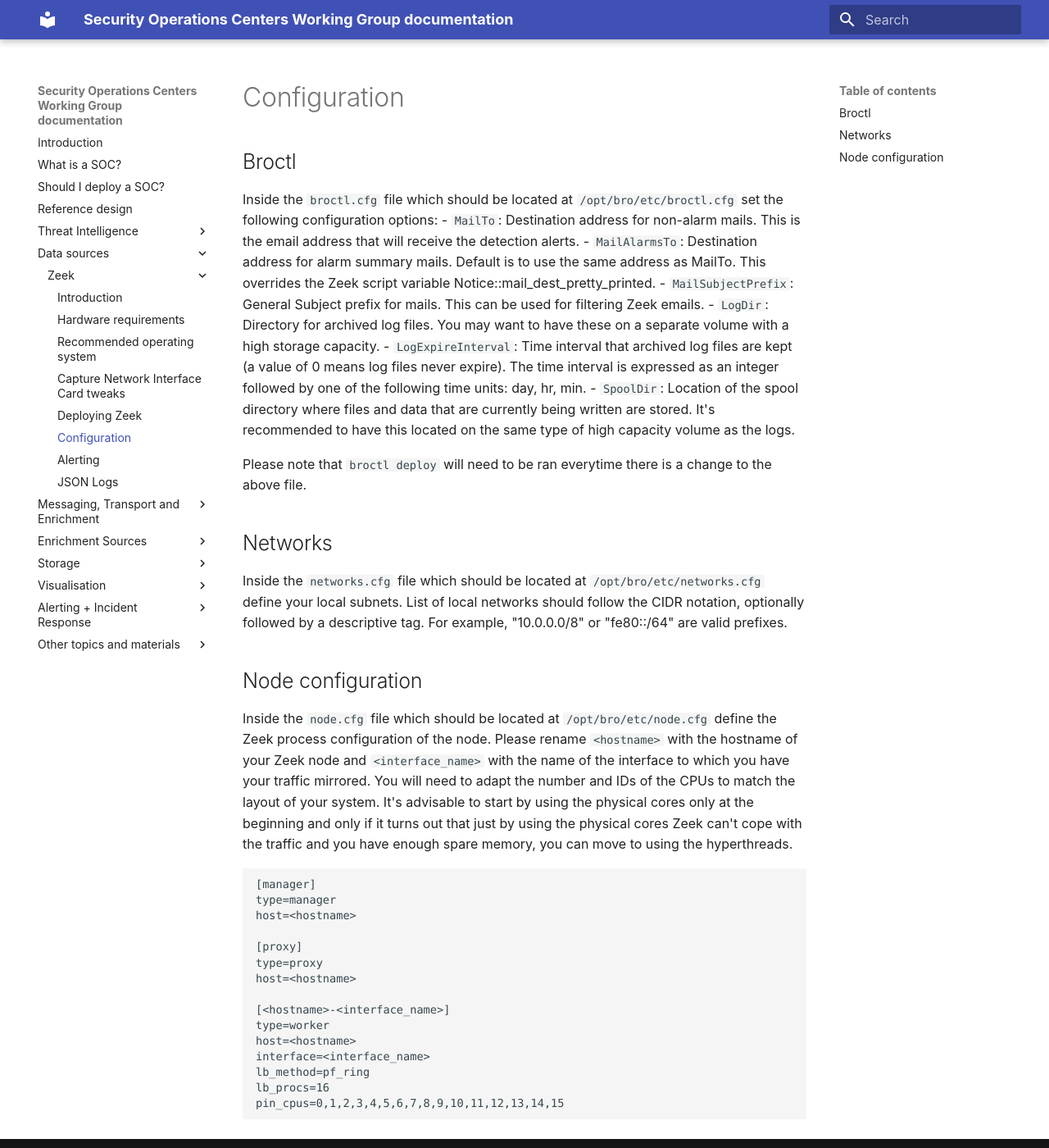
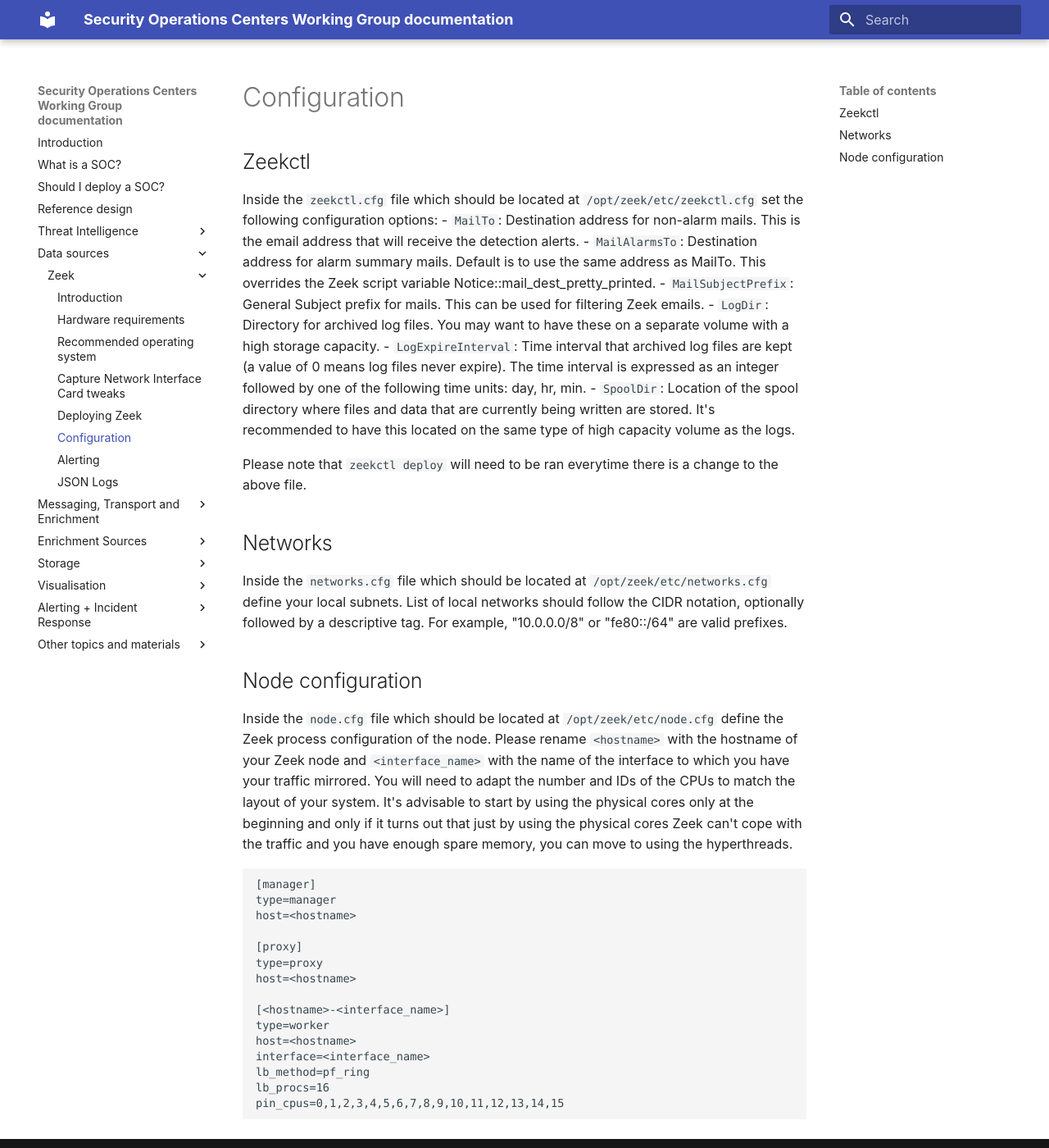
Before and after one commit to wlcg-soc-wg/wlcg-soc-wg-doc, an MkDocs documentation site: the page built from docs/data_sources/zeek/configuration.md, in a window 1280 px wide and 1400 px high. Shown: the whole window at 82% size. Built offline with MkDocs 1.6.1 and Material for MkDocs 9.7.7, drawn with Linux system fonts in a browser that asks for light colours.

Commit message:
Update Bro naming to Zeek and fix broken link
Signed-off-by: Stefan Jumarea <stefanjumarea02@gmail.com>

````diff
--- a/docs/data_sources/zeek/configuration.md
+++ b/docs/data_sources/zeek/configuration.md
@@ -1,8 +1,8 @@
 # Configuration
 
-## Broctl
+## Zeekctl
 
-Inside the `broctl.cfg` file which should be located at `/opt/bro/etc/broctl.cfg` set the following configuration options:
+Inside the `zeekctl.cfg` file which should be located at `/opt/zeek/etc/zeekctl.cfg` set the following configuration options:
 - `MailTo`: Destination address for non-alarm mails. This is the email address that will receive the detection alerts.
 - `MailAlarmsTo`: Destination address for alarm summary mails. Default is to use the same address as MailTo. This overrides the Zeek script variable Notice::mail_dest_pretty_printed.
 - `MailSubjectPrefix`: General Subject prefix for mails. This can be used for filtering Zeek emails.
@@ -10,15 +10,15 @@ Inside the `broctl.cfg` file which should be located at `/opt/bro/etc/broctl.cfg
 - `LogExpireInterval`: Time interval that archived log files are kept (a value of 0 means log files never expire). The time interval is expressed as an integer followed by one of the following time units: day, hr, min.
 - `SpoolDir`: Location of the spool directory where files and data that are currently being written are stored. It's recommended to have this located on the same type of high capacity volume as the logs.
 
-Please note that `broctl deploy` will need to be ran everytime there is a change to the above file.
+Please note that `zeekctl deploy` will need to be ran everytime there is a change to the above file.
 
 ## Networks
 
-Inside the `networks.cfg` file which should be located at `/opt/bro/etc/networks.cfg` define your local subnets. List of local networks should follow the CIDR notation, optionally followed by a descriptive tag. For example, "10.0.0.0/8" or "fe80::/64" are valid prefixes.
+Inside the `networks.cfg` file which should be located at `/opt/zeek/etc/networks.cfg` define your local subnets. List of local networks should follow the CIDR notation, optionally followed by a descriptive tag. For example, "10.0.0.0/8" or "fe80::/64" are valid prefixes.
 
 ## Node configuration
 
-Inside the `node.cfg` file which should be located at `/opt/bro/etc/node.cfg` define the Zeek process configuration of the node. Please rename `<hostname>` with the hostname of your Zeek node and `<interface_name>` with the name of the interface to which you have your traffic mirrored. You will need to adapt the number and IDs of the CPUs to match the layout of your system. It's advisable to start by using the physical cores only at the beginning and only if it turns out that just by using the physical cores Zeek can't cope with the traffic and you have enough spare memory, you can move to using the hyperthreads.
+Inside the `node.cfg` file which should be located at `/opt/zeek/etc/node.cfg` define the Zeek process configuration of the node. Please rename `<hostname>` with the hostname of your Zeek node and `<interface_name>` with the name of the interface to which you have your traffic mirrored. You will need to adapt the number and IDs of the CPUs to match the layout of your system. It's advisable to start by using the physical cores only at the beginning and only if it turns out that just by using the physical cores Zeek can't cope with the traffic and you have enough spare memory, you can move to using the hyperthreads.
 
 ```
 [manager]
````
Also changed, not shown: docs/data_sources/zeek/intel.md (+6 -6 lines), docs/data_sources/zeek/json.md (+2 -2 lines), docs/data_sources/zeek/nic_tweaks.md (+1 -1 lines), docs/other/resources.md (+1 -1 lines).
